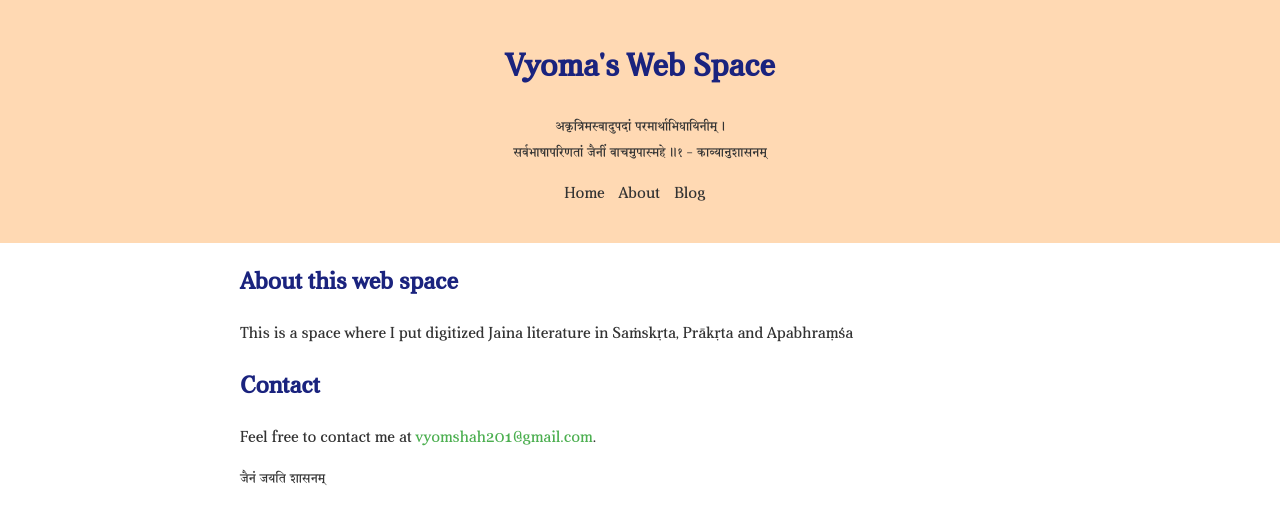
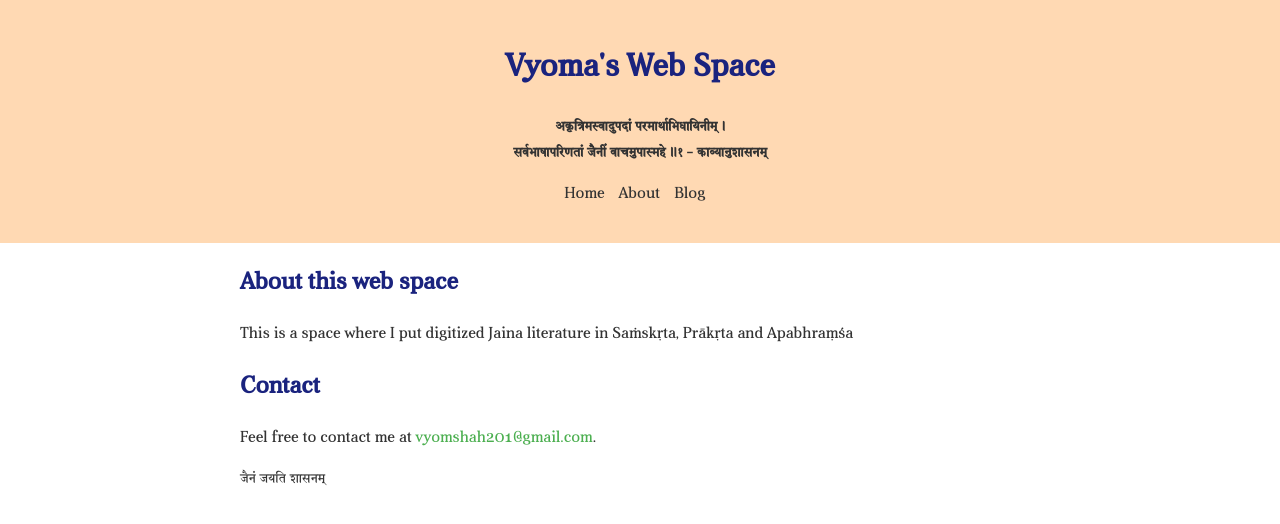
Before and after one commit to svyoma/svyoma.github.io, a Jekyll site: the page index.html, which Jekyll copies as it is, in a window 1280 px wide. Shown: the top 524 px of the page. Built offline with Jekyll 4.4.1, drawn with Linux system fonts in a browser that asks for light colours.

```diff
--- a/index.html
+++ b/index.html
@@ -94,8 +94,8 @@
 <body>
     <header>
         <h1>Vyoma's Web Space</h1>
-        <p>अकृत्रिमस्वादुपदां परमार्थाभिधायिनीम्।<br>
-	सर्वभाषापरिणतां जैनीं वाचमुपास्महे॥१ - काव्यानुशासनम्</p>
+        <p><b>अकृत्रिमस्वादुपदां परमार्थाभिधायिनीम्।<br>
+	सर्वभाषापरिणतां जैनीं वाचमुपास्महे॥१ - काव्यानुशासनम्</b></p>
     <nav>
   <ul>
     <li><a href="/">Home</a></li>
```
